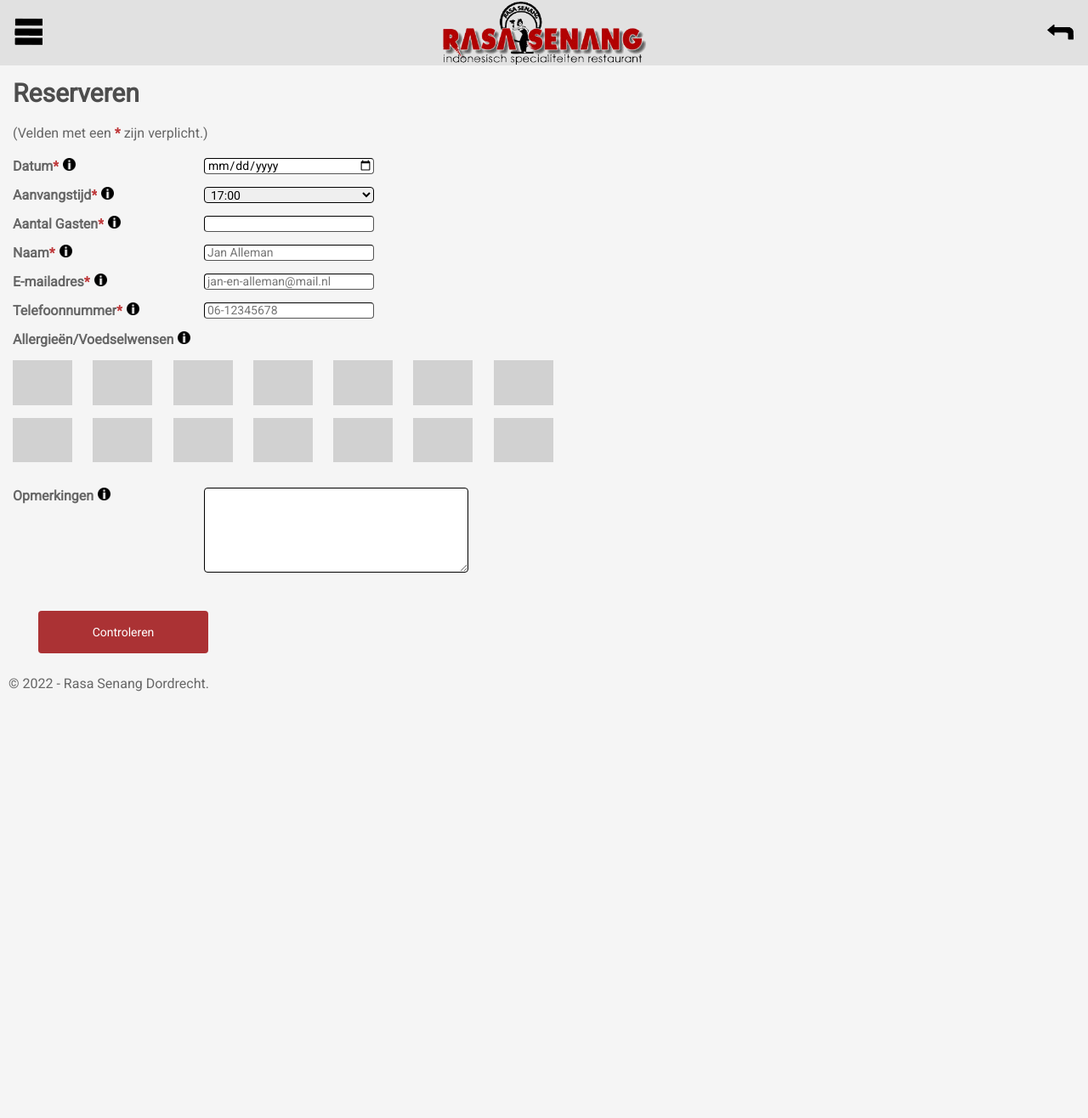
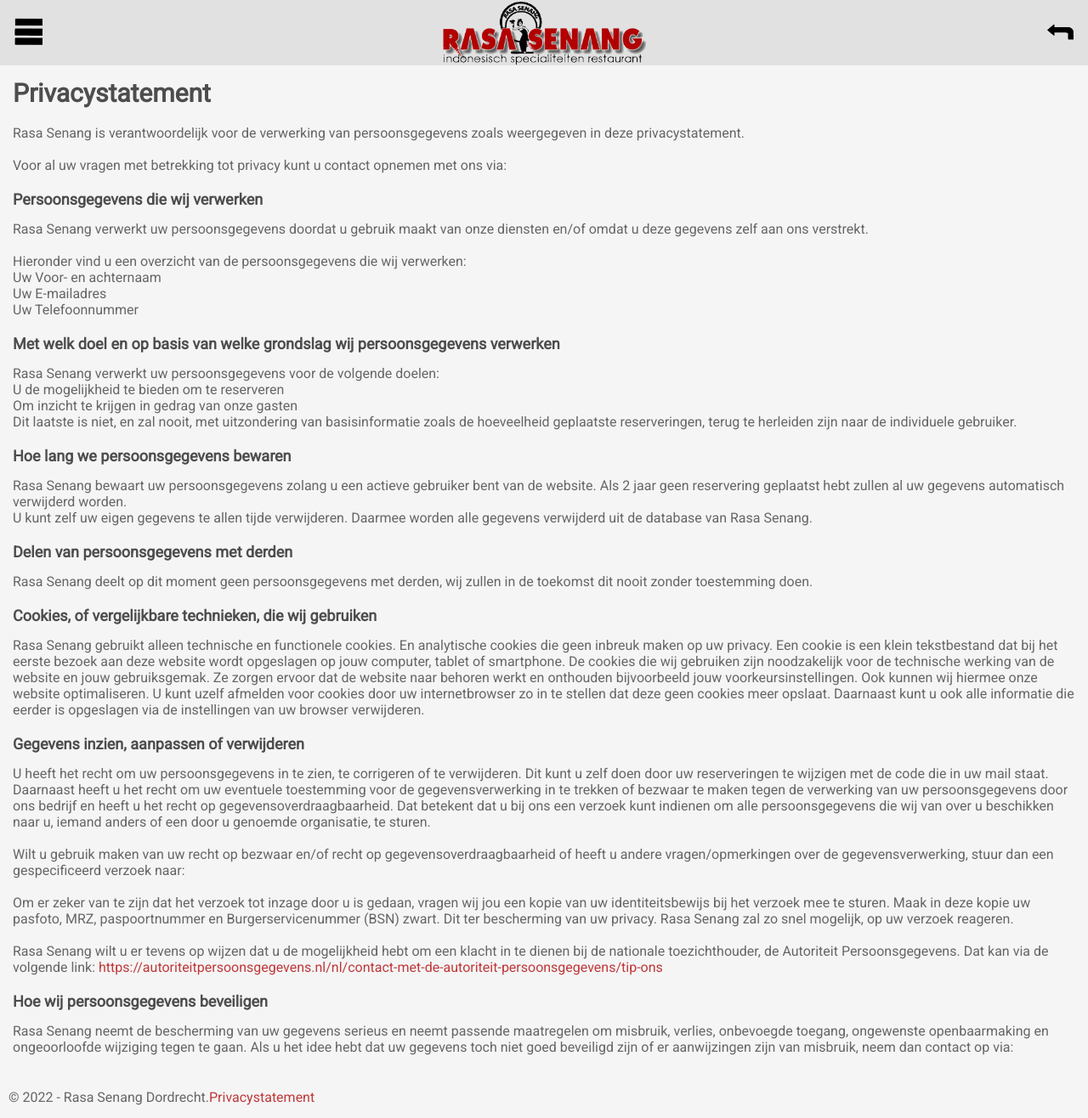
Before and after one commit to TheMazeIsAmazing/RasaSenangReserveringsysteem-main, a PHP site: page /privacystatement/index.php in a window 1280 px wide. Shown: the whole page at 85% size. Before the commit the page ends 814 px from the top, so only its background shows below. Run offline with PHP 8.4, Linux system fonts and the light colour scheme; a stand-in replaces the project's code that opens the database connection; grey boxes are pictures that could not be loaded.

Commit message:
- Added privacystatement and added reference in footer - Changed how footer is included - fixed some flex behavior on mobile - fixed some issues regarding overflow

```diff
--- a/includes/footer.php
+++ b/includes/footer.php
@@ -1 +1,10 @@
-<?php $footer = '© '. date("Y") . ' - Rasa Senang Dordrecht.'?>
+<?php function oneDotOrMoreFooter($dotsString) {
+    $footer = '© '. date("Y") . ' - Rasa Senang Dordrecht.';?>
+<footer>
+    <section>
+        <div> <?= $footer ?> </div>
+        <div> <a href="<?= $dotsString ?>/privacystatement"> Privacystatement </a> </div>
+    </section>
+</footer>
+
+<?php } ?>
--- a/includes/style.css
+++ b/includes/style.css
@@ -9,7 +9,7 @@
     margin: 0;
     box-sizing: border-box;
     font-family: "Roboto", sans-serif;
-    overflow-x: hidden;
+    overflow-x: clip;
 }
 
 body {
@@ -96,7 +96,6 @@
     position: relative;
     display: inline-block;
     font-weight: unset;
-    overflow-x: unset;
 }
 
 .tooltip .tooltiptext {
@@ -134,14 +133,28 @@
 .data-field {
     margin-bottom: 15px;
     display: flex;
-    overflow-x: clip;
 }
 
 footer {
     bottom: 0;
     position: absolute;
-    height: 1.5rem;
+    min-height: 1.5rem;
+    max-height: 3.0rem;
     margin-left: 10px;
+}
+
+footer section {
+    position: unset;
+    object-position: unset;
+    display: flex;
+    flex-wrap: wrap;
+    justify-content: space-between;
+    padding-right: 30px;
+}
+
+footer section div {
+    position: relative;
+    display: inline-block;
 }
 
 .page-container {
@@ -155,15 +168,15 @@
 }
 
 .content-wrap {
-    padding-bottom: 2.5rem;
+    padding-bottom: 4.0rem;
 }
 
-footer a {
+footer a, .privacy-page a {
     color: #bf383a;
     text-decoration-line: none;
 }
 
-footer a:hover {
+footer a:hover, .privacy-page a:hover {
     color: #ab3234;
     text-decoration-line: underline;
 }
@@ -184,6 +197,11 @@
     font-size: 18px;
     color: #4d4d4d;
     margin-bottom: 20px;
+}
+
+.privacy-page h3 {
+    margin-top: 20px;
+    margin-bottom: 15px;
 }
 
 .topBar {
@@ -231,7 +249,6 @@
     cursor: pointer;
     color: white;
     z-index: 50;
-    overflow-x:unset;
 }
 
 .sideNav {
@@ -285,6 +302,15 @@
 .sideNav ul li a:focus, .sideNav #menuLinkActive {
     border-bottom: 2px solid #ab3234;
     transition-duration: 300ms;
+}
+
+ul li {
+    list-style-type: disc;
+}
+
+ul li::marker {
+    visibility: visible;
+    display: marker;
 }
 
 
@@ -437,6 +463,7 @@
     display: flex;
     gap: 150px;
     justify-content: center;
+    flex-wrap: wrap;
 }
 
 .modal-body img {
@@ -487,6 +514,7 @@
     display: flex;
     margin-bottom: 20px;
     justify-content: center;
+    text-align: center;
     gap: 50px;
 }
 
@@ -701,7 +729,6 @@
     margin: 0;
     display: flex;
     min-width: 225px;
-    overflow-x:unset;
 }
 
 .flexLabel img {
@@ -796,7 +823,13 @@
         margin-top: 5px;
         display: block;
     }
+}
 
+@media screen and (max-width: 800px) {
+    .flexDaySettings {
+        gap: 20px;
+        justify-content: left;
+    }
 }
 
 @media screen and (max-width: 600px) {
@@ -866,10 +899,6 @@
         margin-left: 0;
     }
 
-    .content-wrap {
-        padding-bottom: 1.5rem;
-    }
-
     nav .content-wrap {
         padding-bottom: 2.5rem;
     }
@@ -886,11 +915,28 @@
     .sideNav {
         width: 80vw;
     }
+
+    .search-bar {
+        gap: 20px;
+    }
 }
 
 @media screen and (max-width: 540px) {
     .data-field-allergies .data-field {
         flex: none;
+    }
+
+    .search-bar-container {
+        display: flex;
+        justify-content: center;
+    }
+
+    .search-bar {
+        flex-direction: column;
+        align-self: center;
+        margin-bottom: 20px;
+        text-align: center;
+        gap: 10px;
     }
 }
 
--- a/index.php
+++ b/index.php
@@ -311,9 +311,7 @@
     $allergie_sulfur = mysqli_escape_string($db, $_SESSION['canChangeReservation']['all_sulfur']);
 }
 
-//include basic pages such as navbar and footer.
-require_once "./includes/footer.php";
-/**@var string $footer */
+//include basic pages such as navbar and header.
 require_once "./includes/head.php";
 oneDotOrMoreHead('.', 'Reserveren bij Rasa Senang');
 require_once "./includes/topBar.php";
@@ -586,9 +584,8 @@
             </form>
         </section>
     </main>
-    <footer>
-        <section> <?= $footer ?>  </section>
-    </footer>
+    <?php require_once('./includes/footer.php');
+    oneDotOrMoreFooter('.'); ?>
 </div>
 </body>
 </html>
--- /dev/null
+++ b/privacystatement/index.php
@@ -0,0 +1,97 @@
+<?php
+//include basic pages such as navbar and header.
+require_once "../includes/head.php";
+oneDotOrMoreHead('..', 'Privacystatement van Rasa Senang');
+require_once "../includes/topBar.php";
+oneDotOrMoreTopBar('..', '../');
+require_once "../includes/sideNav.php";
+oneDotOrMoreNav('..');
+?>
+
+<div class="page-container">
+    <main class="content-wrap">
+        <article>
+            <header>
+                <h1>Privacystatement</h1>
+            </header>
+            <div class="privacy-page">
+                Rasa Senang is verantwoordelijk voor de verwerking van persoonsgegevens zoals weergegeven in deze
+                privacystatement.<br/>
+                <br/>
+                Voor al uw vragen met betrekking tot privacy kunt u contact opnemen met ons via:
+                <!--                <a href="https://twitter.com/Antwanvdm" class="text-gray-200 hover:text-gray-100" target="_blank">https://twitter.com/Antwanvdm</a>-->
+                <h3>Persoonsgegevens die wij verwerken</h3>
+                Rasa Senang verwerkt uw persoonsgegevens doordat u gebruik maakt van onze diensten en/of omdat u deze
+                gegevens zelf aan ons verstrekt.<br/>
+                <br/>
+                Hieronder vind u een overzicht van de persoonsgegevens die wij verwerken:<br/>
+                <ul>
+                    <li>Uw Voor- en achternaam</li>
+                    <li>Uw E-mailadres</li>
+                    <li>Uw Telefoonnummer</li>
+                </ul>
+                <h3>Met welk doel en op basis van welke grondslag wij persoonsgegevens verwerken</h3>
+                Rasa Senang verwerkt uw persoonsgegevens voor de volgende doelen:<br/>
+                <ul>
+                    <li>U de mogelijkheid te bieden om te reserveren</li>
+                    <li>Om inzicht te krijgen in gedrag van onze gasten</li>
+                </ul>
+                Dit laatste is niet, en zal nooit, met uitzondering van basisinformatie zoals de hoeveelheid geplaatste
+                reserveringen, terug te herleiden zijn naar de individuele gebruiker.
+                <h3>Hoe lang we persoonsgegevens bewaren</h3>
+                Rasa Senang bewaart uw persoonsgegevens zolang u een actieve gebruiker bent van de website. Als 2 jaar
+                geen reservering geplaatst hebt zullen al uw gegevens automatisch verwijderd worden.<br/>
+                U kunt zelf uw eigen gegevens te allen tijde verwijderen. Daarmee worden alle gegevens verwijderd uit
+                de database van Rasa Senang.
+                <h3>Delen van persoonsgegevens met derden</h3>
+                Rasa Senang deelt op dit moment geen persoonsgegevens met derden, wij zullen in de toekomst dit nooit
+                zonder toestemming doen.<br/>
+                <h3>Cookies, of vergelijkbare technieken, die wij gebruiken</h3>
+                Rasa Senang gebruikt alleen technische en functionele cookies. En analytische cookies die geen inbreuk
+                maken op uw privacy. Een cookie is een klein tekstbestand dat bij het eerste bezoek aan deze website
+                wordt opgeslagen op jouw
+                computer, tablet of smartphone. De cookies die wij gebruiken zijn noodzakelijk voor de technische
+                werking van de website en jouw gebruiksgemak. Ze zorgen ervoor dat de website naar behoren werkt en
+                onthouden bijvoorbeeld jouw voorkeursinstellingen. Ook kunnen wij hiermee onze website optimaliseren. U
+                kunt uzelf afmelden voor cookies door uw internetbrowser zo in te stellen dat deze geen cookies meer
+                opslaat. Daarnaast kunt u ook alle informatie die eerder is opgeslagen via de instellingen van uw
+                browser verwijderen.
+                <h3>Gegevens inzien, aanpassen of verwijderen</h3>
+                U heeft het recht om uw persoonsgegevens in te zien, te corrigeren of te verwijderen. Dit kunt u zelf
+                doen door uw reserveringen te wijzigen met de code die in uw mail staat. Daarnaast heeft u het recht om
+                uw eventuele toestemming voor de gegevensverwerking in te trekken of bezwaar te maken tegen de
+                verwerking van uw
+                persoonsgegevens door ons bedrijf en heeft u het recht op gegevensoverdraagbaarheid. Dat betekent dat u
+                bij ons een verzoek kunt indienen om alle persoonsgegevens die wij van over u beschikken naar u, iemand
+                anders of een door u genoemde organisatie, te sturen.<br/>
+                <br/>
+                Wilt u gebruik maken van uw recht op bezwaar en/of recht op gegevensoverdraagbaarheid of heeft u andere
+                vragen/opmerkingen over de gegevensverwerking, stuur dan een gespecificeerd verzoek naar:
+                <!--                <a href="https://twitter.com/Antwanvdm" class="text-gray-200 hover:text-gray-100" target="_blank">https://twitter.com/Antwanvdm</a>. -->
+                <br/>
+                <br/>
+                Om er zeker van te zijn dat het verzoek tot inzage door u is gedaan, vragen wij jou een kopie van uw
+                identiteitsbewijs bij het verzoek mee te sturen. Maak in deze kopie uw pasfoto, MRZ, paspoortnummer en
+                Burgerservicenummer (BSN) zwart.
+                Dit ter bescherming van uw privacy. Rasa Senang zal zo snel mogelijk,
+                op uw verzoek reageren.<br/>
+                <br/>
+                Rasa Senang wilt u er tevens op wijzen dat u de mogelijkheid hebt om een klacht in te dienen bij de
+                nationale toezichthouder, de Autoriteit Persoonsgegevens. Dat kan via de volgende link: <a
+                        href="https://autoriteitpersoonsgegevens.nl/nl/contact-met-de-autoriteit-persoonsgegevens/tip-ons"
+                        target="_blank">https://autoriteitpersoonsgegevens.nl/nl/contact-met-de-autoriteit-persoonsgegevens/tip-ons</a>
+                <h3>Hoe wij persoonsgegevens beveiligen</h3>
+                Rasa Senang neemt de bescherming van uw gegevens serieus en neemt passende maatregelen om misbruik,
+                verlies, onbevoegde toegang, ongewenste openbaarmaking en ongeoorloofde wijziging tegen te gaan. Als u
+                het idee hebt dat uw gegevens toch niet goed beveiligd zijn of er aanwijzingen zijn van misbruik, neem
+                dan contact op via:
+                <!--                <a href="https://twitter.com/Antwanvdm" class="text-gray-200 hover:text-gray-100"-->
+                <!--                                      target="_blank">https://twitter.com/Antwanvdm</a>-->
+            </div>
+        </article>
+    </main>
+    <?php require_once('../includes/footer.php');
+    oneDotOrMoreFooter('..'); ?>
+</div>
+</body>
+</html>
```
Also changed, not shown: bevestiging-reservatie/index.php (+13 -16 lines), controleren-reservatie/index.php (+3 -6 lines), daginstellingen/details.php (+3 -6 lines), daginstellingen/index.php (+6 -5 lines), daginstellingen/regels.php (+5 -6 lines), inloggen/index.php (+3 -6 lines), medewerkers-instellingen/details.php (+3 -6 lines), medewerkers-instellingen/index.php (+5 -6 lines), medewerkers-instellingen/nieuwe-gebruiker.php (+3 -6 lines), medewerkers-instellingen/wijzigen-wachtwoord.php (+3 -6 lines), medewerkers/index.php (+3 -6 lines), overzicht-reserveringen/details.php (+3 -6 lines), overzicht-reserveringen/index.php (+6 -7 lines), wijzigen-reservering/index.php (+3 -6 lines).
